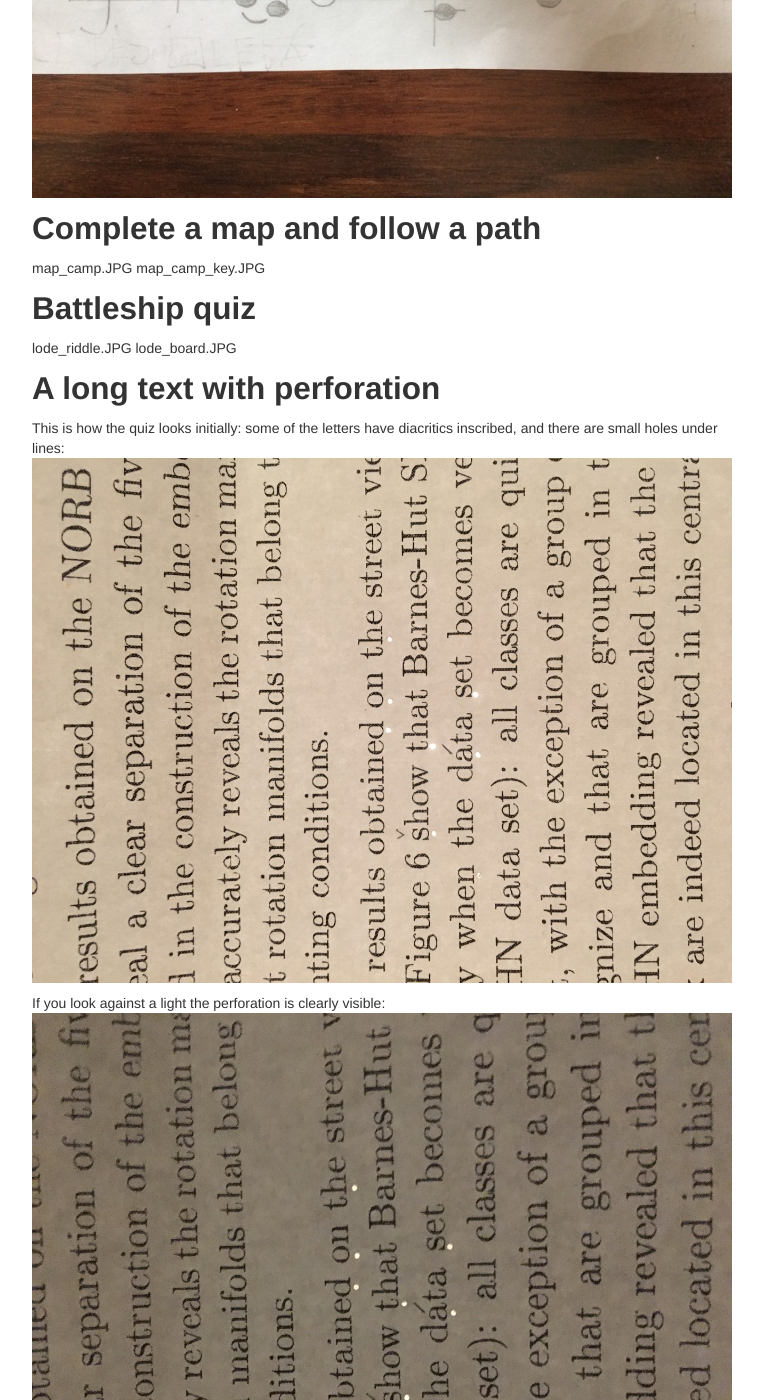
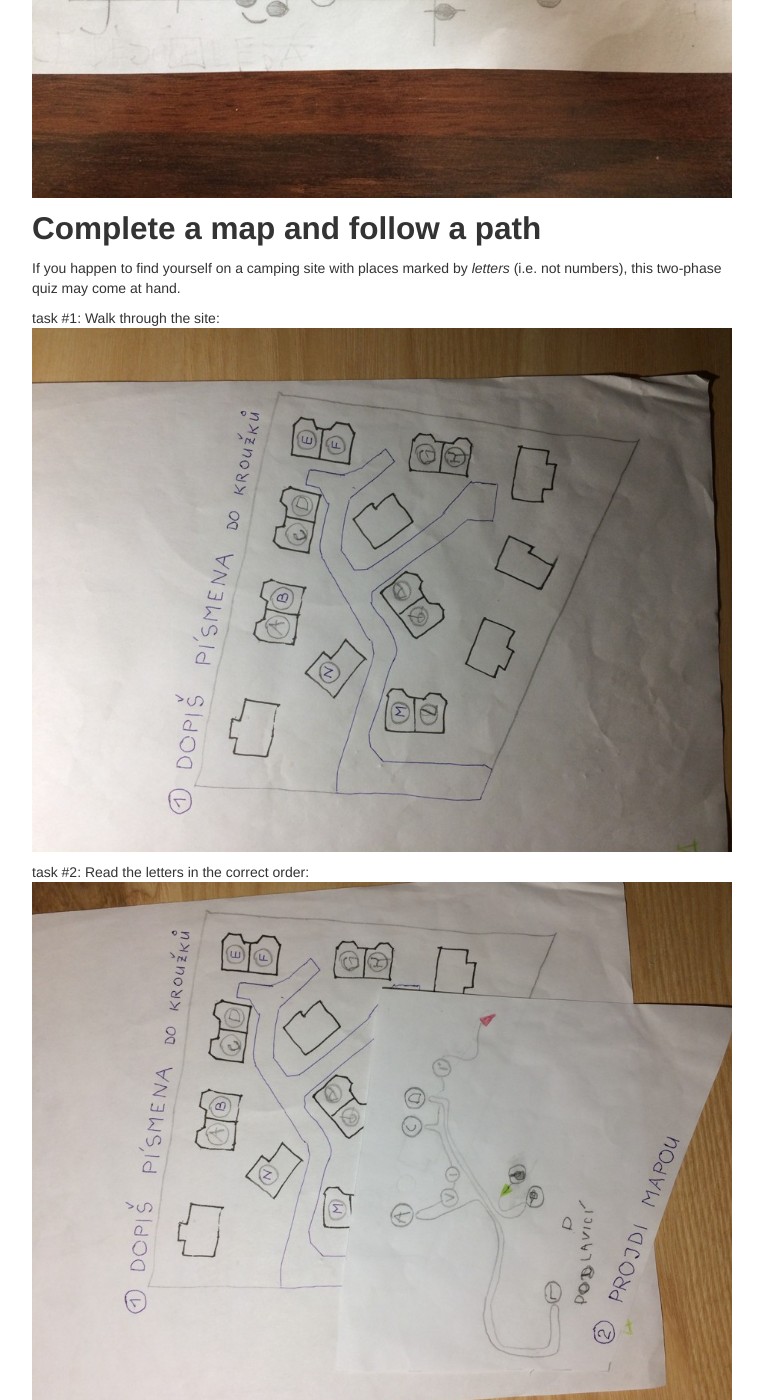
Before and after one commit to vojtech-filipec/vojtech-filipec.github.io, a Jekyll site: the page built from pages/quizes.md, in a window 1280 px wide and 1400 px high, scrolled down 6488 px. Shown: the whole window, without its empty margins (258-1021 px from the left). Built offline with Jekyll 4.4.1, drawn with Linux system fonts in a browser that asks for light colours.

Commit message:
rotation

```diff
--- a/pages/quizes.md
+++ b/pages/quizes.md
@@ -67,12 +67,19 @@ This is suitable for children who can read musical keys: code the keyword into k
 ![keys](../assets/quizes/noty.JPG)
 
 ## Complete a map and follow a path
-map_camp.JPG
-map_camp_key.JPG
+If you happen to find yourself on a camping site with places marked by _letters_ (i.e. not numbers), this two-phase quiz may come at hand.
+
+task #1: Walk through the site:
+![take a walk](../assets/quizes/map_camp.JPG)
+
+task #2: Read the letters in the correct order:
+![use your map](../assets/quizes/map_camp_key.JPG)
+
 
 ## Battleship quiz
 lode_riddle.JPG
 lode_board.JPG
+
 
 ## A long text with perforation
 This is how the quiz looks initially: some of the letters have diacritics inscribed, and there are small holes under lines:
```
Also changed, not shown: assets/quizes/protisvetlo1.jpg, assets/quizes/protisvetlo2.jpg, assets/quizes/protisvetlo3.jpg, 1 other file.
